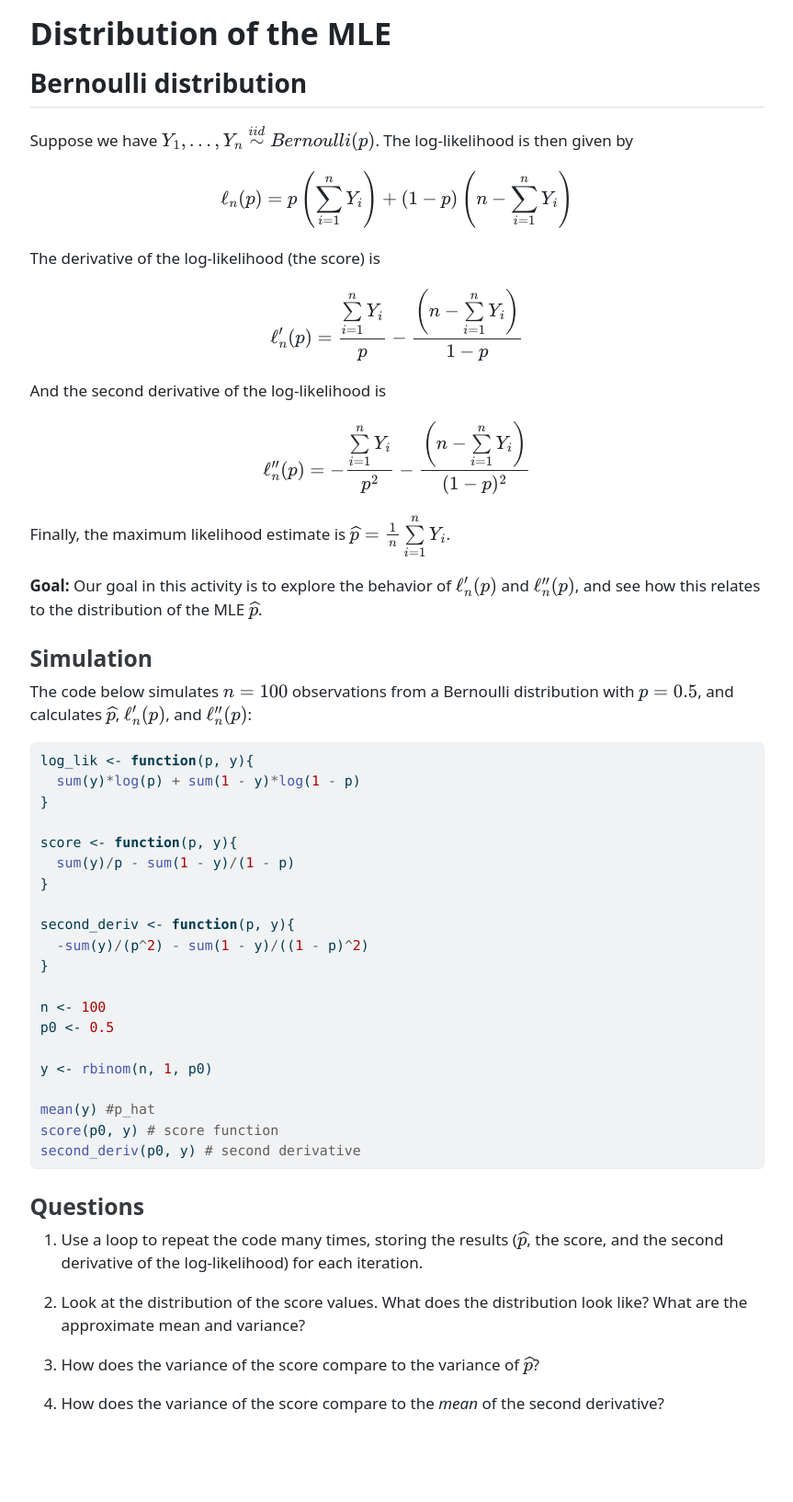
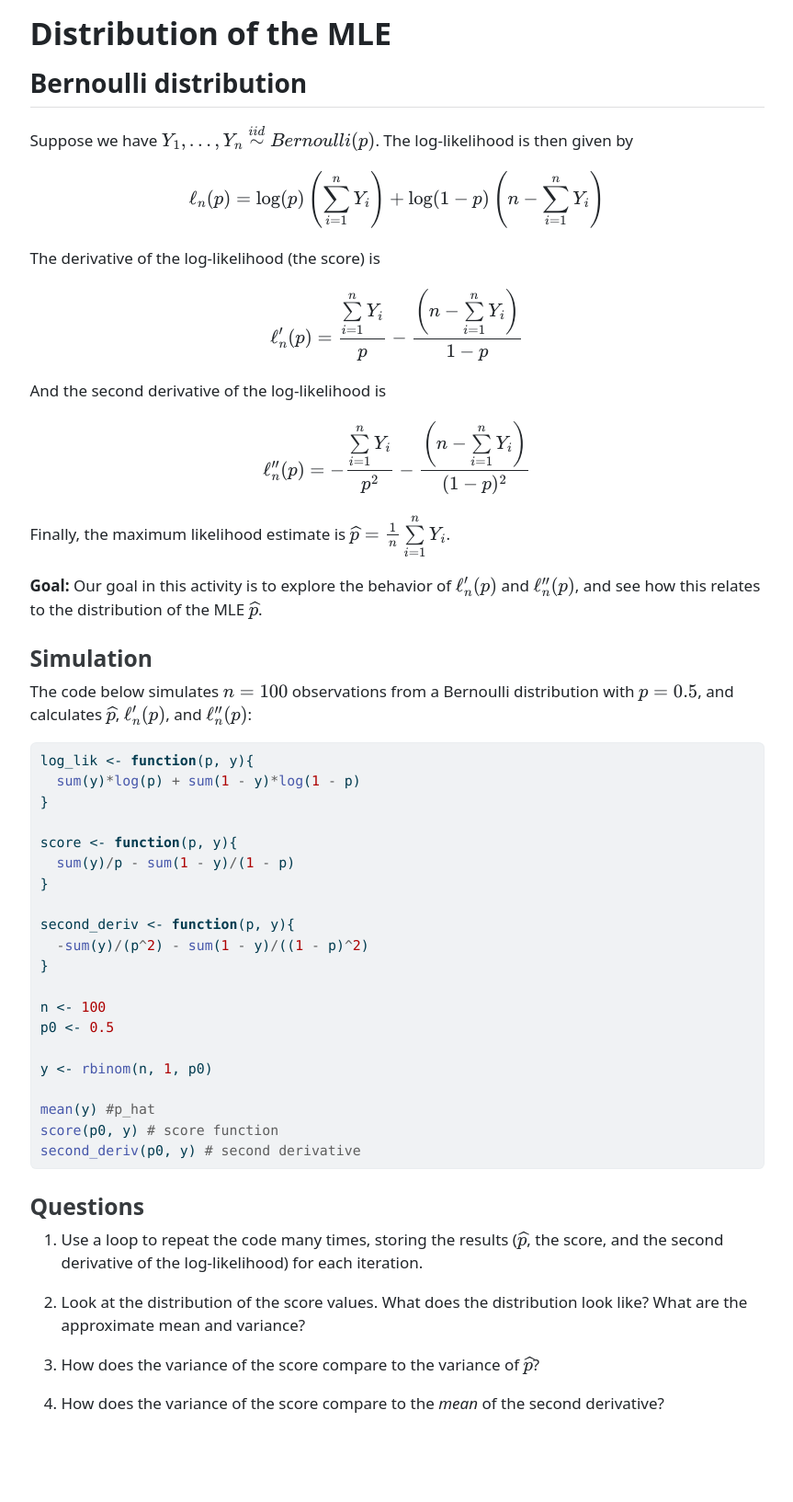
Before and after one commit to sta711-s26/sta711-s26.github.io, a Jekyll site: the page class_activities/ca_12.html, which Jekyll copies as it is, in a window 1280 px wide. Shown: the whole page at 92% size, without its empty margins (208-1071 px from the left). Built offline with Jekyll 4.4.1, drawn with Linux system fonts in a browser that asks for light colours.

Commit message:
fixing typo in log likelihood

```diff
--- a/class_activities/ca_12.html
+++ b/class_activities/ca_12.html
@@ -131,7 +131,7 @@ window.Quarto = {
 <section id="bernoulli-distribution" class="level2">
 <h2 class="anchored" data-anchor-id="bernoulli-distribution">Bernoulli distribution</h2>
 <p>Suppose we have <span class="math inline">\(Y_1,...,Y_n \overset{iid}{\sim} Bernoulli(p)\)</span>. The log-likelihood is then given by</p>
-<p><span class="math display">\[\ell_n(p) = p \left( \sum \limits_{i=1}^n Y_i \right) + (1 - p)\left(n - \sum \limits_{i=1}^n Y_i\right)\]</span></p>
+<p><span class="math display">\[\ell_n(p) = \log(p) \left( \sum \limits_{i=1}^n Y_i \right) + \log(1 - p)\left(n - \sum \limits_{i=1}^n Y_i\right)\]</span></p>
 <p>The derivative of the log-likelihood (the score) is</p>
 <p><span class="math display">\[\ell_n'(p) = \dfrac{\sum \limits_{i=1}^n Y_i}{p} - \dfrac{\left(n - \sum \limits_{i=1}^n Y_i\right)}{1 -p}\]</span></p>
 <p>And the second derivative of the log-likelihood is</p>
--- a/class_activities/ca_12.qmd
+++ b/class_activities/ca_12.qmd
@@ -8,7 +8,7 @@ editor: source
 
 Suppose we have $Y_1,...,Y_n \overset{iid}{\sim} Bernoulli(p)$. The log-likelihood is then given by
 
-$$\ell_n(p) = p \left( \sum \limits_{i=1}^n Y_i \right) + (1 - p)\left(n - \sum \limits_{i=1}^n Y_i\right)$$
+$$\ell_n(p) = \log(p) \left( \sum \limits_{i=1}^n Y_i \right) + \log(1 - p)\left(n - \sum \limits_{i=1}^n Y_i\right)$$
 
 The derivative of the log-likelihood (the score) is
 
```
